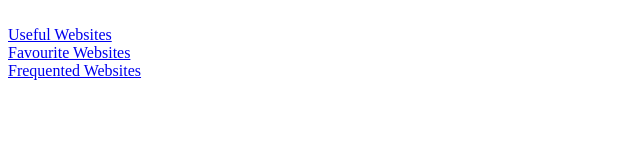
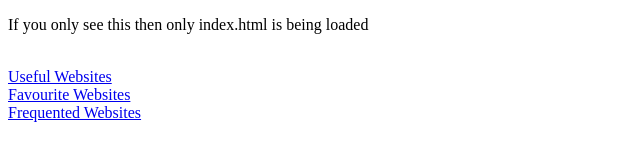
Before and after one commit to Tesolite/tesolite.github.io, a plain HTML site: page index.html in a window 1280 px wide. Shown: the whole page, without its empty margins (0-640 px from the left). Drawn offline with Linux system fonts and the light colour scheme.

Commit message:
testing website deployment

```diff
--- a/index.html
+++ b/index.html
@@ -4,6 +4,9 @@
 		<title> Index Website </title>
 	</head>
 	<body>
+		<p>
+			If you only see this then only index.html is being loaded
+		</p>
 		<br />
 		<a href = "UsefulWebsites.html"> Useful Websites </a>
 		<br />
```
